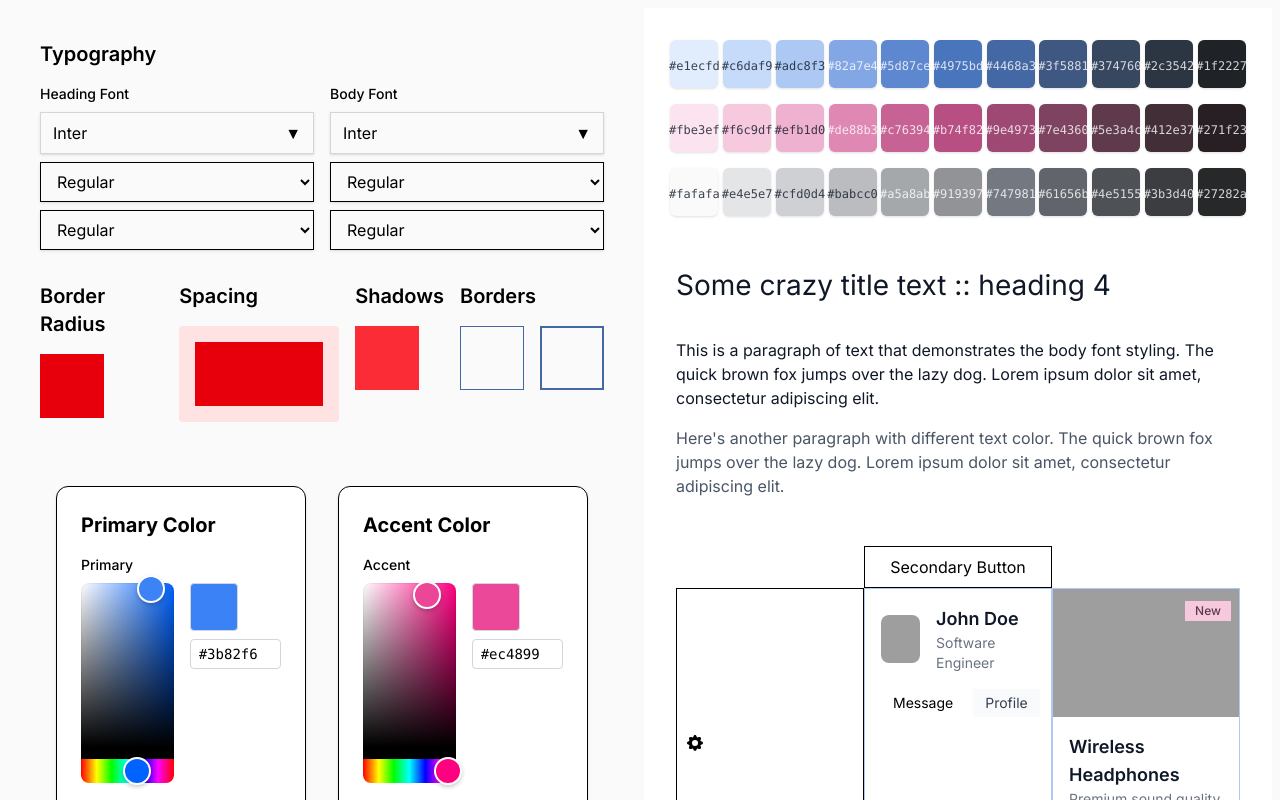
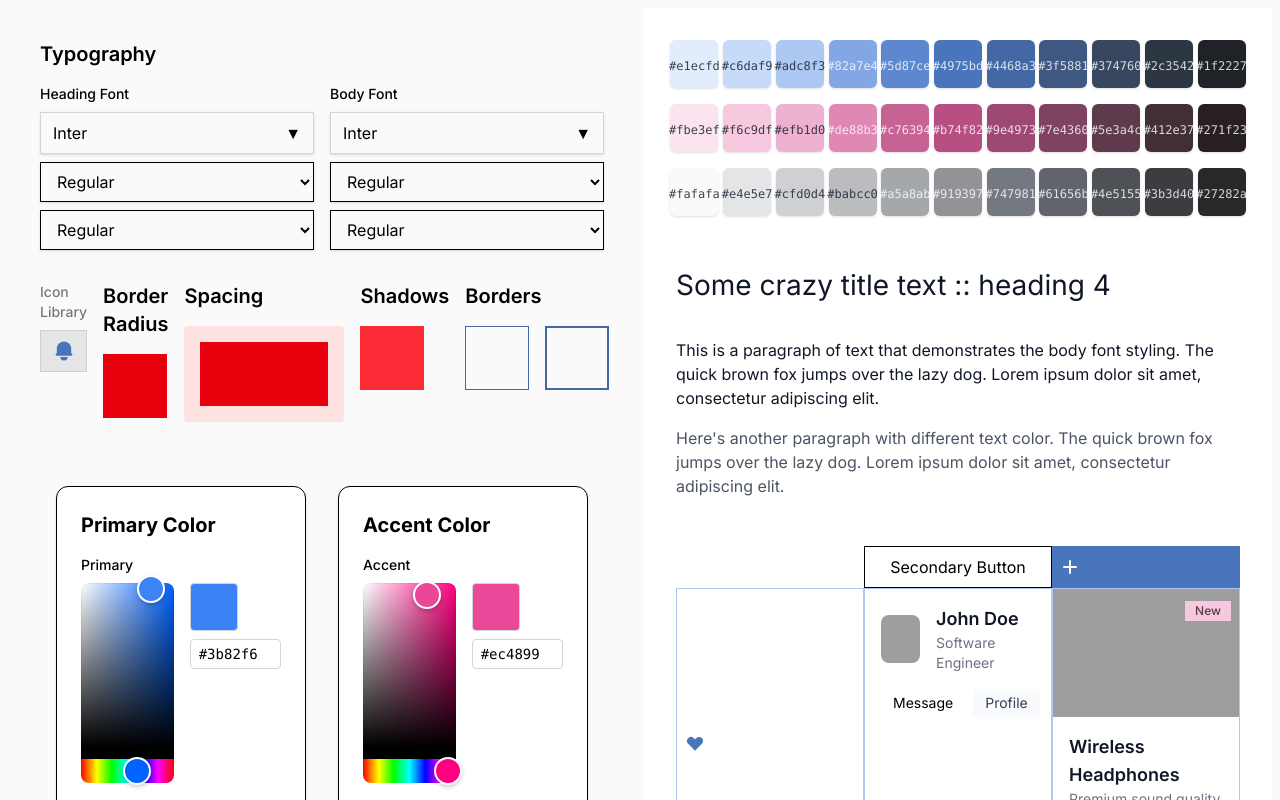
Before and after one commit to nathanielfostanperry/design-system-builder, a Next.js app: page / in a window 1280 px wide. Shown: the top 800 px of the page. Built offline with nearby package versions, Linux system fonts and the light colour scheme; grey boxes are pictures that could not be loaded.

Commit message:
add icon library picker

```diff
--- a/package.json
+++ b/package.json
@@ -12,6 +12,7 @@
   "author": "",
   "license": "ISC",
   "dependencies": {
+    "@radix-ui/react-dropdown-menu": "^2.1.6",
     "@tailwindcss/postcss": "^4.0.9",
     "@types/chroma-js": "^3.1.1",
     "@types/node": "latest",
@@ -24,6 +25,7 @@
     "react": "latest",
     "react-colorful": "^5.6.1",
     "react-dom": "latest",
+    "react-icons": "^5.5.0",
     "typescript": "latest"
   },
   "devDependencies": {
--- a/src/app/page.tsx
+++ b/src/app/page.tsx
@@ -24,6 +24,7 @@ import Borders from '@/components/Borders';
 import Fonts from '@/components/Fonts';
 import FontPreview from '@/components/FontPreview';
 import CodeExport from '@/components/CodeExport';
+import IconLibraryPicker from '@/components/IconLibraryPicker';
 
 export default function Home() {
   const {
@@ -52,6 +53,7 @@ export default function Home() {
         >
           <Fonts />
           <div className="flex justify-between gap-4">
+            <IconLibraryPicker />
             <Corners />
             <Spacing />
             <Shadows />
--- /dev/null
+++ b/src/components/IconLibraryPicker.tsx
@@ -0,0 +1,107 @@
+import React from 'react';
+import { useDesignSystem } from '@/context/DesignSystemContext';
+import * as DropdownMenu from '@radix-ui/react-dropdown-menu';
+import { HiBell } from 'react-icons/hi';
+import { BiBell } from 'react-icons/bi';
+import { FaBell } from 'react-icons/fa';
+import { FiBell } from 'react-icons/fi';
+import { IoNotificationsOutline } from 'react-icons/io5';
+import { LuBell } from 'react-icons/lu';
+import { MdNotifications } from 'react-icons/md';
+import { PiBell } from 'react-icons/pi';
+import { RiNotificationLine } from 'react-icons/ri';
+import { TbBell } from 'react-icons/tb';
+
+const ICON_LIBRARIES = [
+  { id: 'hi', name: 'Heroicons', Icon: HiBell },
+  { id: 'bi', name: 'Bootstrap Icons', Icon: BiBell },
+  { id: 'fa', name: 'Font Awesome', Icon: FaBell },
+  { id: 'fi', name: 'Feather Icons', Icon: FiBell },
+  { id: 'io', name: 'Ionicons', Icon: IoNotificationsOutline },
+  { id: 'lu', name: 'Lucide', Icon: LuBell },
+  { id: 'md', name: 'Material Design', Icon: MdNotifications },
+  { id: 'pi', name: 'Phosphor Icons', Icon: PiBell },
+  { id: 'ri', name: 'Remix Icons', Icon: RiNotificationLine },
+  { id: 'tb', name: 'Tabler Icons', Icon: TbBell },
+] as const;
+
+type IconLibraryId = (typeof ICON_LIBRARIES)[number]['id'];
+
+export default function IconLibraryPicker() {
+  const {
+    iconLibrary,
+    setIconLibrary,
+    primaryColorScale,
+    neutralColorScale,
+    radius,
+    isDarkMode,
+  } = useDesignSystem();
+
+  const selectedLibrary =
+    ICON_LIBRARIES.find((lib) => lib.id === iconLibrary) || ICON_LIBRARIES[0];
+
+  return (
+    <div className="flex flex-col gap-2">
+      <label
+        className="text-sm font-medium"
+        style={{ color: neutralColorScale['600'] }}
+      >
+        Icon Library
+      </label>
+      <DropdownMenu.Root>
+        <DropdownMenu.Trigger asChild>
+          <button
+            className={`p-2 flex items-center justify-center ${radius.name} transition-colors`}
+            style={{
+              backgroundColor: isDarkMode
+                ? neutralColorScale['800']
+                : neutralColorScale['100'],
+              color: primaryColorScale['500'],
+              border: `1px solid ${
+                isDarkMode ? neutralColorScale['700'] : neutralColorScale['200']
+              }`,
+            }}
+          >
+            <selectedLibrary.Icon size={24} />
+          </button>
+        </DropdownMenu.Trigger>
+
+        <DropdownMenu.Portal>
+          <DropdownMenu.Content
+            className={`min-w-[220px] bg-white rounded-lg p-2 shadow-lg ${radius.name}`}
+            style={{
+              backgroundColor: isDarkMode ? neutralColorScale['800'] : 'white',
+              border: `1px solid ${
+                isDarkMode ? neutralColorScale['700'] : neutralColorScale['200']
+              }`,
+            }}
+          >
+            {ICON_LIBRARIES.map((lib) => (
+              <DropdownMenu.Item
+                key={lib.id}
+                className={`flex items-center gap-3 px-3 py-2 outline-none cursor-pointer rounded ${
+                  lib.id === iconLibrary ? 'bg-blue-50' : 'hover:bg-gray-50'
+                }`}
+                onClick={() => setIconLibrary(lib.id)}
+                style={{
+                  backgroundColor:
+                    lib.id === iconLibrary
+                      ? isDarkMode
+                        ? neutralColorScale['700']
+                        : primaryColorScale['50']
+                      : 'transparent',
+                  color: isDarkMode
+                    ? neutralColorScale['100']
+                    : neutralColorScale['900'],
+                }}
+              >
+                <lib.Icon size={20} />
+                <span>{lib.name}</span>
+              </DropdownMenu.Item>
+            ))}
+          </DropdownMenu.Content>
+        </DropdownMenu.Portal>
+      </DropdownMenu.Root>
+    </div>
+  );
+}
--- a/src/components/demo/DemoIconButtonPrimary.tsx
+++ b/src/components/demo/DemoIconButtonPrimary.tsx
@@ -2,27 +2,45 @@
 
 import React from 'react';
 import { useDesignSystem } from '@/context/DesignSystemContext';
+import { HiPlus } from 'react-icons/hi';
+import { BiPlus } from 'react-icons/bi';
+import { FaPlus } from 'react-icons/fa';
+import { FiPlus } from 'react-icons/fi';
+import { IoAddOutline } from 'react-icons/io5';
+import { LuPlus } from 'react-icons/lu';
+import { MdAdd } from 'react-icons/md';
+import { PiPlus } from 'react-icons/pi';
+import { RiAddLine } from 'react-icons/ri';
+import { TbPlus } from 'react-icons/tb';
+
+const ICON_MAP = {
+  hi: HiPlus,
+  bi: BiPlus,
+  fa: FaPlus,
+  fi: FiPlus,
+  io: IoAddOutline,
+  lu: LuPlus,
+  md: MdAdd,
+  pi: PiPlus,
+  ri: RiAddLine,
+  tb: TbPlus,
+} as const;
 
 export default function DemoIconButtonPrimary() {
-  const { radius } = useDesignSystem();
+  const { radius, primaryColorScale, iconLibrary } = useDesignSystem();
+
+  const IconComponent =
+    ICON_MAP[iconLibrary as keyof typeof ICON_MAP] || ICON_MAP.hi;
 
   return (
     <button
-      className={`p-2 bg-primary-600 text-white hover:bg-primary-700 focus:outline-none focus:ring-2 focus:ring-offset-2 focus:ring-primary-500 transition-colors ${radius.name}`}
+      className={`p-2 ${radius.name} transition-colors`}
+      style={{
+        backgroundColor: primaryColorScale['500'],
+        color: 'white',
+      }}
     >
-      <svg
-        xmlns="http://www.w3.org/2000/svg"
-        className="h-5 w-5"
-        viewBox="0 0 20 20"
-        fill="currentColor"
-      >
-        <path d="M10 12a2 2 0 100-4 2 2 0 000 4z" />
-        <path
-          fillRule="evenodd"
-          d="M.458 10C1.732 5.943 5.522 3 10 3s8.268 2.943 9.542 7c-1.274 4.057-5.064 7-9.542 7S1.732 14.057.458 10zM14 10a4 4 0 11-8 0 4 4 0 018 0z"
-          clipRule="evenodd"
-        />
-      </svg>
+      <IconComponent size={20} />
     </button>
   );
 }
--- a/src/components/demo/DemoIconButtonSecondary.tsx
+++ b/src/components/demo/DemoIconButtonSecondary.tsx
@@ -2,26 +2,46 @@
 
 import React from 'react';
 import { useDesignSystem } from '@/context/DesignSystemContext';
+import { HiHeart } from 'react-icons/hi';
+import { BiHeart } from 'react-icons/bi';
+import { FaHeart } from 'react-icons/fa';
+import { FiHeart } from 'react-icons/fi';
+import { IoHeartOutline } from 'react-icons/io5';
+import { LuHeart } from 'react-icons/lu';
+import { MdFavorite } from 'react-icons/md';
+import { PiHeart } from 'react-icons/pi';
+import { RiHeartLine } from 'react-icons/ri';
+import { TbHeart } from 'react-icons/tb';
+
+const ICON_MAP = {
+  hi: HiHeart,
+  bi: BiHeart,
+  fa: FaHeart,
+  fi: FiHeart,
+  io: IoHeartOutline,
+  lu: LuHeart,
+  md: MdFavorite,
+  pi: PiHeart,
+  ri: RiHeartLine,
+  tb: TbHeart,
+} as const;
 
 export default function DemoIconButtonSecondary() {
-  const { radius } = useDesignSystem();
+  const { radius, primaryColorScale, iconLibrary } = useDesignSystem();
+
+  const IconComponent =
+    ICON_MAP[iconLibrary as keyof typeof ICON_MAP] || ICON_MAP.hi;
 
   return (
     <button
-      className={`p-2 bg-white text-primary-700 border border-primary-600 hover:bg-primary-50 focus:outline-none focus:ring-2 focus:ring-offset-2 focus:ring-primary-500 transition-colors ${radius.name}`}
+      className={`p-2 ${radius.name} transition-colors`}
+      style={{
+        backgroundColor: 'transparent',
+        color: primaryColorScale['500'],
+        border: `1px solid ${primaryColorScale['200']}`,
+      }}
     >
-      <svg
-        xmlns="http://www.w3.org/2000/svg"
-        className="h-5 w-5"
-        viewBox="0 0 20 20"
-        fill="currentColor"
-      >
-        <path
-          fillRule="evenodd"
-          d="M11.49 3.17c-.38-1.56-2.6-1.56-2.98 0a1.532 1.532 0 01-2.286.948c-1.372-.836-2.942.734-2.106 2.106.54.886.061 2.042-.947 2.287-1.561.379-1.561 2.6 0 2.978a1.532 1.532 0 01.947 2.287c-.836 1.372.734 2.942 2.106 2.106a1.532 1.532 0 012.287.947c.379 1.561 2.6 1.561 2.978 0a1.533 1.533 0 012.287-.947c1.372.836 2.942-.734 2.106-2.106a1.533 1.533 0 01.947-2.287c1.561-.379 1.561-2.6 0-2.978a1.532 1.532 0 01-.947-2.287c.836-1.372-.734-2.942-2.106-2.106a1.532 1.532 0 01-2.287-.947zM10 13a3 3 0 100-6 3 3 0 000 6z"
-          clipRule="evenodd"
-        />
-      </svg>
+      <IconComponent size={20} />
     </button>
   );
 }
--- a/src/context/DesignSystemContext.tsx
+++ b/src/context/DesignSystemContext.tsx
@@ -62,6 +62,10 @@ interface DesignSystemContextType {
   setNeutralColor: (color: string) => void;
   neutralColorScale: Record<string, string>;
   setNeutralColorScale: (scale: Record<string, string>) => void;
+
+  // Icon library control
+  iconLibrary: string;
+  setIconLibrary: (library: string) => void;
 
   // Method to set a base color that handles updating scales
   setBaseColor: (type: 'primary' | 'accent' | 'neutral', color: string) => void;
@@ -129,6 +133,9 @@ export const DesignSystemProvider: React.FC<DesignSystemProviderProps> = ({
   const [accentColorScale, setAccentColorScale] = useState<
     Record<string, string>
   >(generateColorScale(initialAccentColor));
+
+  // Icon library state
+  const [iconLibrary, setIconLibrary] = useState<string>('hi'); // Default to Heroicons
 
   // Neutral color (derived from primary by default)
   const [neutralColor, setNeutralColor] = useState<string>(initialPrimaryColor);
@@ -232,6 +239,9 @@ export const DesignSystemProvider: React.FC<DesignSystemProviderProps> = ({
     setNeutralColor,
     neutralColorScale,
     setNeutralColorScale,
+
+    iconLibrary,
+    setIconLibrary,
 
     setBaseColor,
 
```
Also changed, not shown: 1 other file (tests, documents, lock files or other folders).
